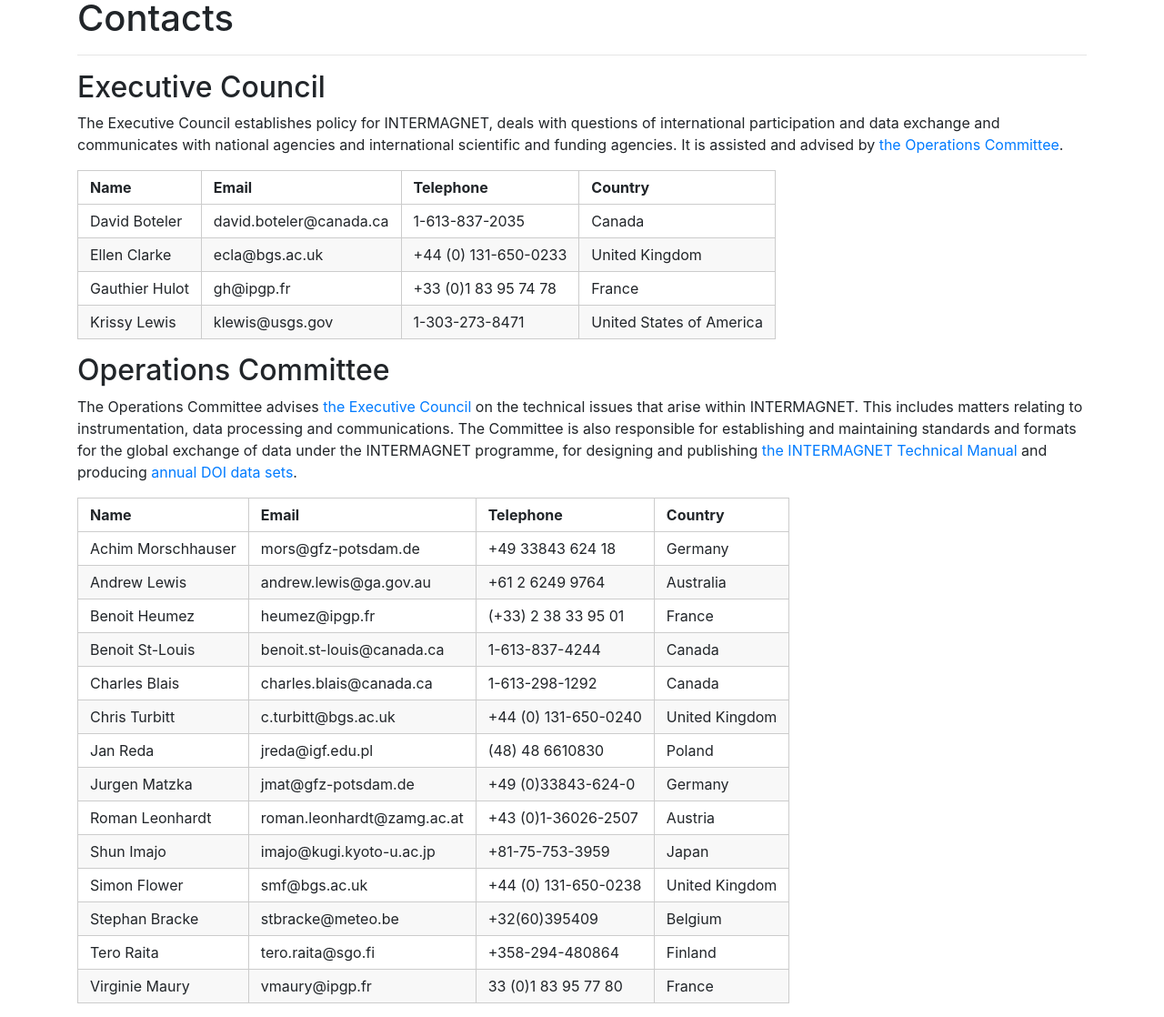
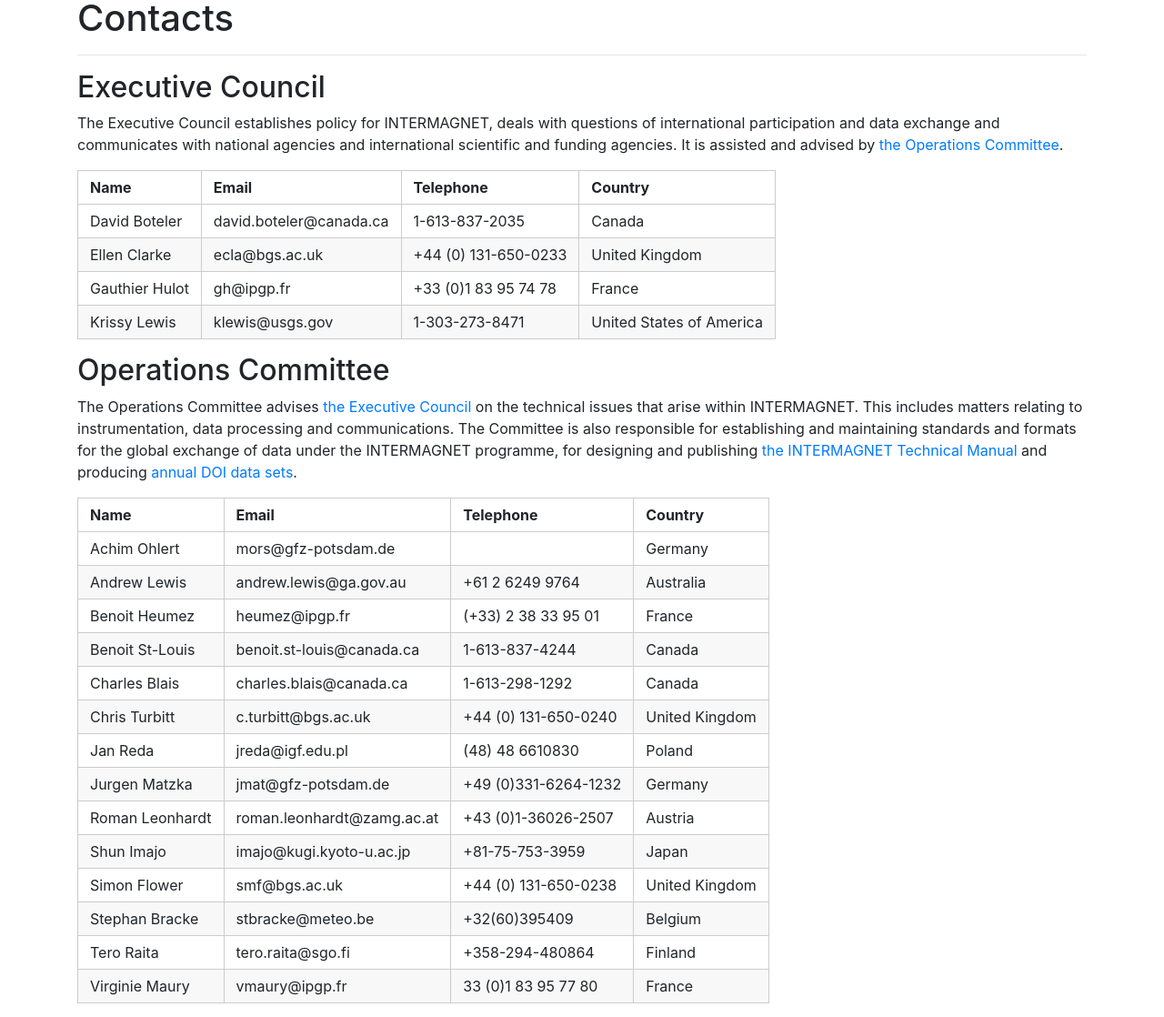
Before and after one commit to INTERMAGNET/intermagnet.github.io, a Jekyll site: the page built from contacts.md, in a window 1280 px wide, cut to the strip 176-1294 px from the top of the page. Shown: the whole strip at 91% size. Built offline with Jekyll 4.4.1, drawn with Linux system fonts in a browser that asks for light colours.

Commit message:
New family name (Morschauser to Ohlert), new phone numbers GFZ

```diff
--- a/contacts.md
+++ b/contacts.md
@@ -19,14 +19,14 @@
 
 | Name |  Email | Telephone | Country |
 |------|--------|-----------|---------|
-| Achim Morschhauser | mors@gfz-potsdam.de | +49 33843 624 18 | Germany |
+| Achim Ohlert | mors@gfz-potsdam.de |  | Germany |
 | Andrew Lewis | andrew.lewis@ga.gov.au | +61 2 6249 9764 | Australia |
 | Benoit Heumez | heumez@ipgp.fr | (+33) 2 38 33 95 01 | France |
 | Benoit St-Louis | benoit.st-louis@canada.ca | 1-613-837-4244 | Canada |
 | Charles Blais | charles.blais@canada.ca | 1-613-298-1292 | Canada |
 | Chris Turbitt | c.turbitt@bgs.ac.uk | +44 (0) 131-650-0240 | United Kingdom |
 | Jan Reda | jreda@igf.edu.pl | (48) 48 6610830 | Poland |
-| Jurgen Matzka | jmat@gfz-potsdam.de | +49 (0)33843-624-0 | Germany |
+| Jurgen Matzka | jmat@gfz-potsdam.de | +49 (0)331-6264-1232 | Germany |
 | Roman Leonhardt | roman.leonhardt@zamg.ac.at | +43 (0)1-36026-2507 | Austria |
 | Shun Imajo | imajo@kugi.kyoto-u.ac.jp | +81-75-753-3959 | Japan
 | Simon Flower | smf@bgs.ac.uk | +44 (0) 131-650-0238 | United Kingdom |
```
